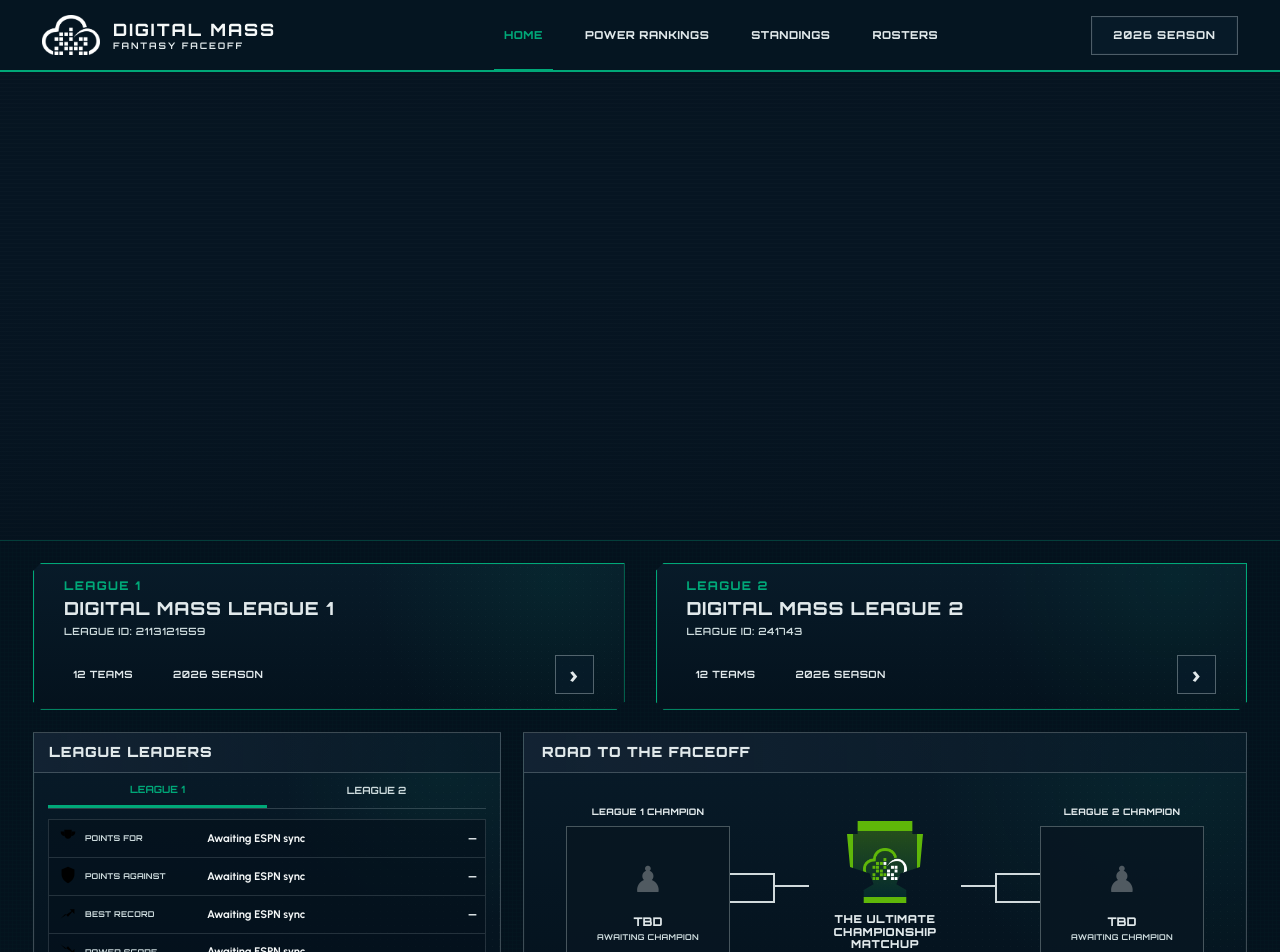
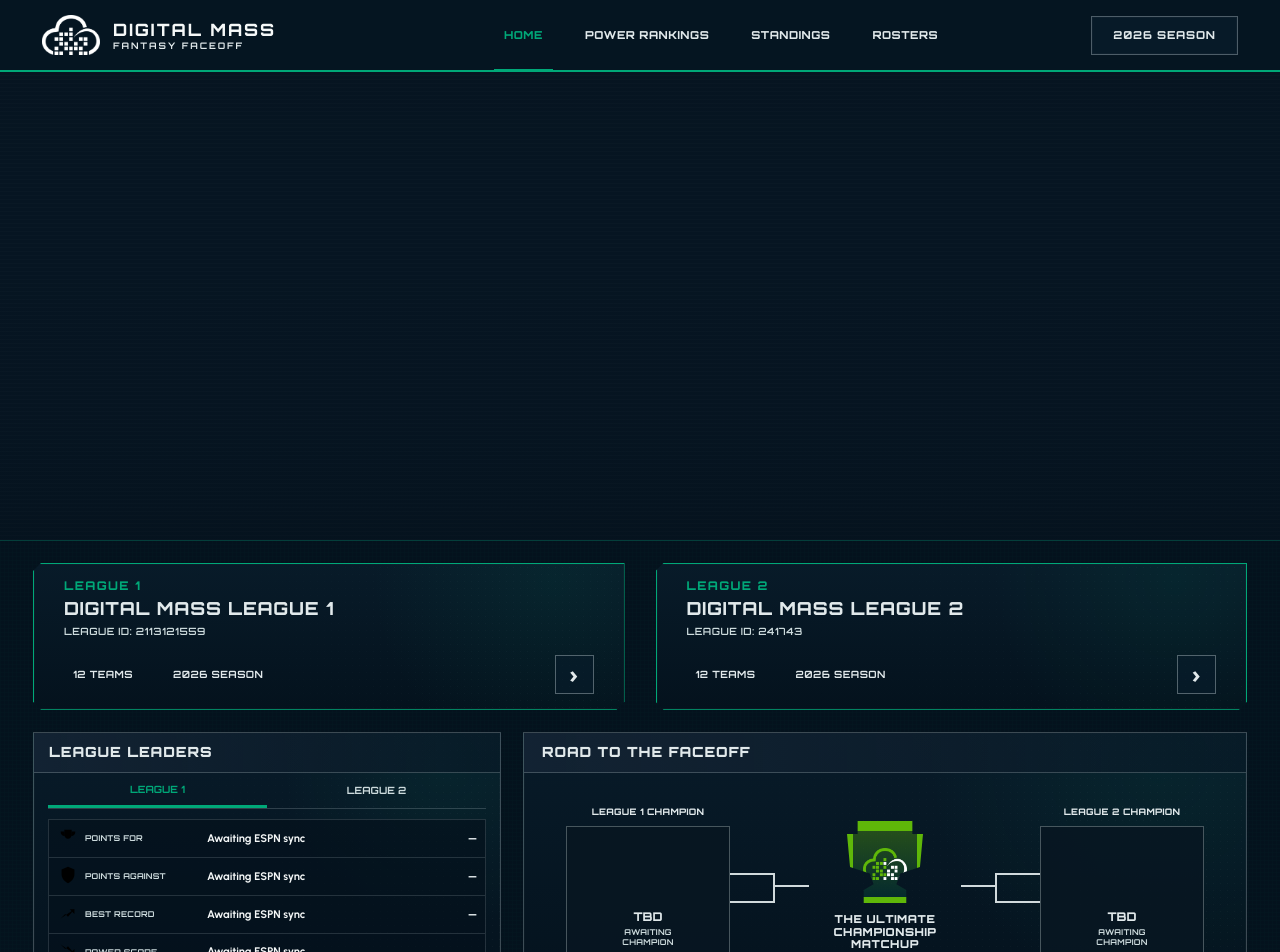
Before and after one commit to j-preim/dmff, a Next.js app: page / in a window 1280 px wide. Shown: the top 952 px of the page. Built offline with nearby package versions, Linux system fonts and the light colour scheme; no server answers.

Commit message:
Match reference championship bracket

```diff
--- a/components/ChampionRoad.tsx
+++ b/components/ChampionRoad.tsx
@@ -2,6 +2,16 @@ import Image from "next/image";
 import type { FantasyLeague } from "@/lib/types";
 import { getChampion } from "@/lib/espn";
 import { TeamLogo } from "./TeamLogo";
+
+function EmptyChampion() {
+  return (
+    <>
+      <span className="champion-silhouette" aria-hidden="true"><span /></span>
+      <strong>TBD</strong>
+      <span>Awaiting<br/>Champion</span>
+    </>
+  );
+}
 
 export function ChampionRoad({ leagues }: { leagues: FantasyLeague[] }) {
   const left = leagues[0] ? getChampion(leagues[0]) : undefined;
@@ -20,13 +30,7 @@ export function ChampionRoad({ leagues }: { leagues: FantasyLeague[] }) {
                 <strong>{left.name}</strong>
                 <span>{left.manager}</span>
               </>
-            ) : (
-              <>
-                <span className="champion-silhouette">♟</span>
-                <strong>TBD</strong>
-                <span>Awaiting champion</span>
-              </>
-            )}
+            ) : <EmptyChampion />}
           </div>
         </div>
 
@@ -50,13 +54,7 @@ export function ChampionRoad({ leagues }: { leagues: FantasyLeague[] }) {
                 <strong>{right.name}</strong>
                 <span>{right.manager}</span>
               </>
-            ) : (
-              <>
-                <span className="champion-silhouette">♟</span>
-                <strong>TBD</strong>
-                <span>Awaiting champion</span>
-              </>
-            )}
+            ) : <EmptyChampion />}
           </div>
         </div>
       </div>
```
